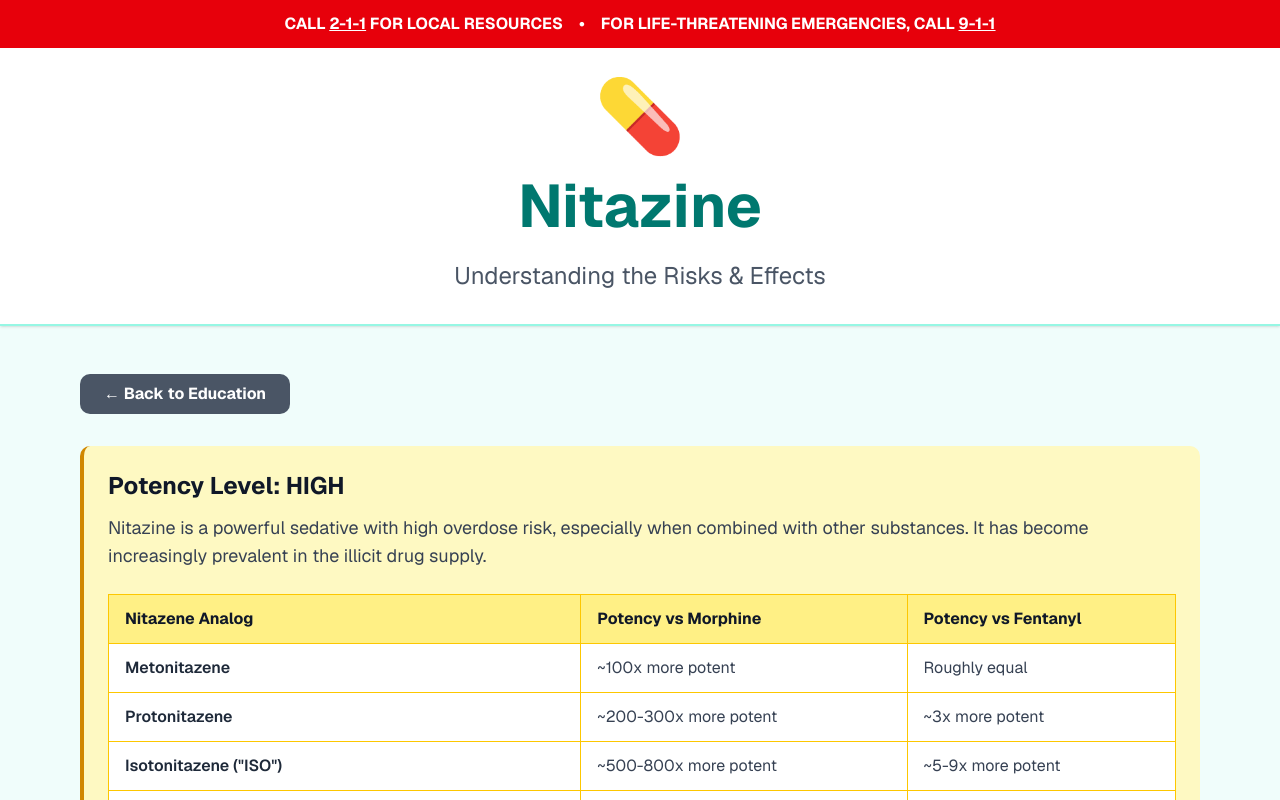
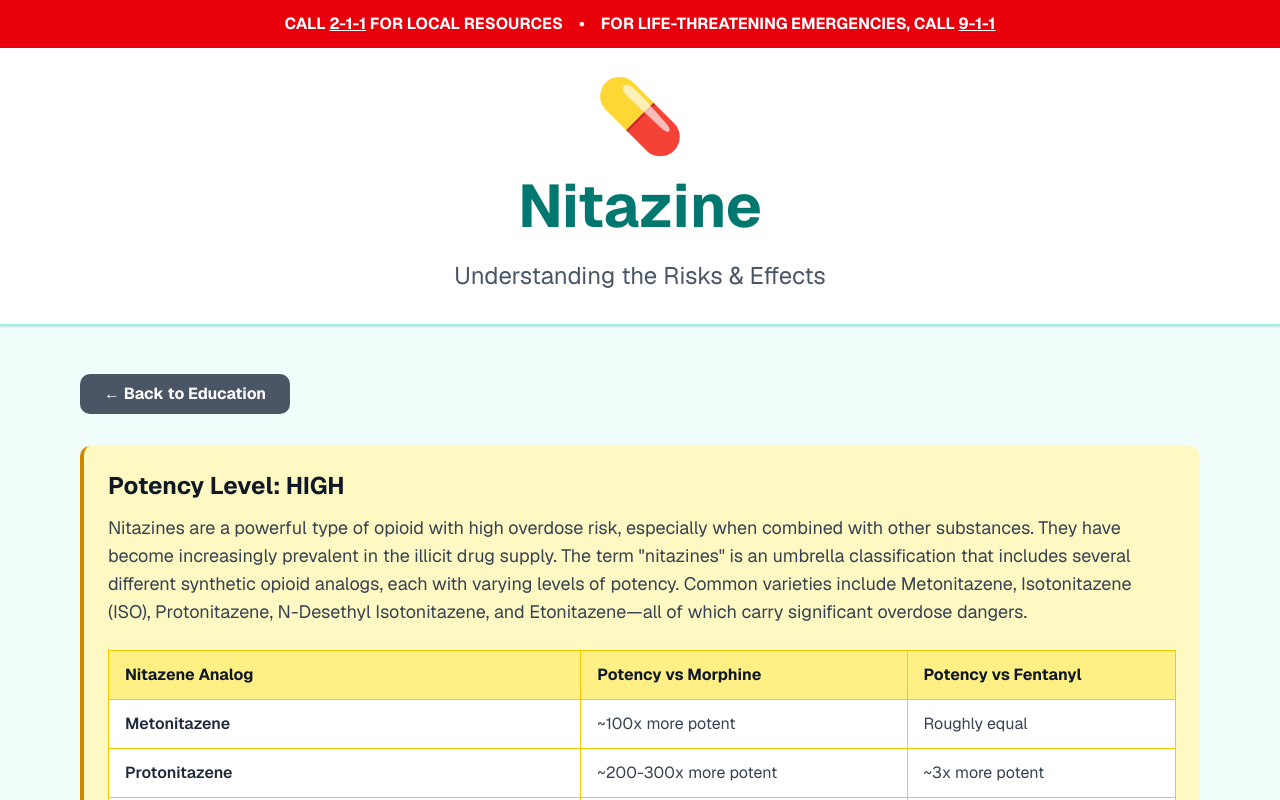
Before and after one commit to dgardner1982/v0-ottawa-county-resources, a Next.js app: page /drug/nitazine in a window 1280 px wide. Shown: the top 800 px of the page. Built offline with nearby package versions, Linux system fonts and the light colour scheme.

Commit message:
feat: clarify nitazine drug description and expand on its classification

```diff
--- a/app/drug/nitazine/page.tsx
+++ b/app/drug/nitazine/page.tsx
@@ -34,7 +34,7 @@ export default function NitazinePage() {
         <div className="bg-yellow-100 border-l-4 border-yellow-600 p-6 rounded-lg mb-8">
           <h3 className="text-2xl font-bold text-gray-900 mb-3">Potency Level: HIGH</h3>
           <p className="text-lg text-gray-700 mb-6">
-            Nitazine is a powerful sedative with high overdose risk, especially when combined with other substances. It has become increasingly prevalent in the illicit drug supply.
+            Nitazines are a powerful type of opioid with high overdose risk, especially when combined with other substances. They have become increasingly prevalent in the illicit drug supply. The term "nitazines" is an umbrella classification that includes several different synthetic opioid analogs, each with varying levels of potency. Common varieties include Metonitazene, Isotonitazene (ISO), Protonitazene, N-Desethyl Isotonitazene, and Etonitazene—all of which carry significant overdose dangers.
           </p>
 
           <div className="overflow-x-auto">
```
